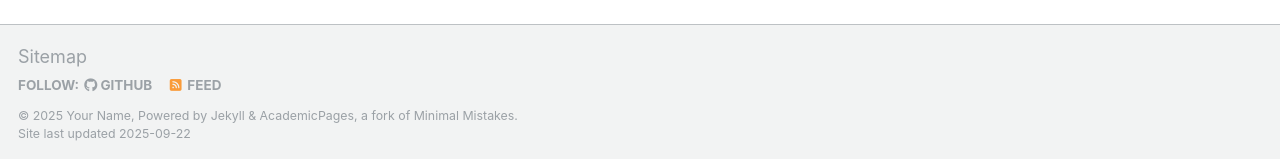
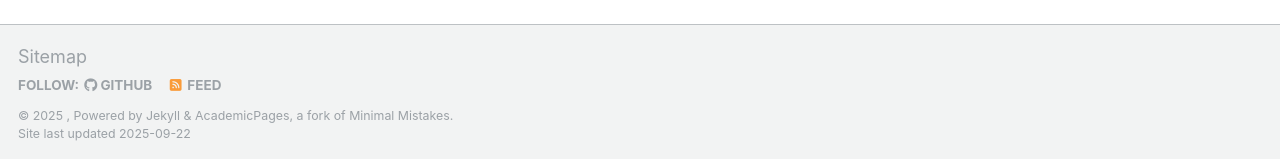
Before and after one commit to Joe-Xuu/joe-xuu.github.io, a Jekyll site: the page built from _pages/about.md, in a window 1280 px wide. Shown: the part 738-897 px from the top of the page. Built offline with Jekyll 4.4.1, drawn with Linux system fonts in a browser that asks for light colours.

Commit message:
Update footer.html

```diff
--- a/_includes/footer.html
+++ b/_includes/footer.html
@@ -20,6 +20,8 @@
 {% endif %}
 
 <div class="page__footer-copyright">
-  &copy; {{ site.time | date: '%Y' }} {{ site.name | default: site.title }}, {{ site.data.ui-text[site.locale].powered_by | default: "Powered by" }} <a href="http://jekyllrb.com" rel="nofollow">Jekyll</a> &amp; <a href="https://github.com/academicpages/academicpages.github.io">AcademicPages</a>, a fork of <a href="https://mademistakes.com/work/minimal-mistakes-jekyll-theme/" rel="nofollow">Minimal Mistakes</a>.<br />
+<!--   &copy; {{ site.time | date: '%Y' }} {{ site.name | default: site.title }}, {{ site.data.ui-text[site.locale].powered_by | default: "Powered by" }} <a href="http://jekyllrb.com" rel="nofollow">Jekyll</a> &amp; <a href="https://github.com/academicpages/academicpages.github.io">AcademicPages</a>, a fork of <a href="https://mademistakes.com/work/minimal-mistakes-jekyll-theme/" rel="nofollow">Minimal Mistakes</a>.<br />
+  Site last updated {{ "now" | date: '%Y-%m-%d' %}} -->
+  &copy; {{ site.time | date: '%Y' }} {{Kouzen Jo}}, {{ site.data.ui-text[site.locale].powered_by | default: "Powered by" }} <a href="http://jekyllrb.com" rel="nofollow">Jekyll</a> &amp; <a href="https://github.com/academicpages/academicpages.github.io">AcademicPages</a>, a fork of <a href="https://mademistakes.com/work/minimal-mistakes-jekyll-theme/" rel="nofollow">Minimal Mistakes</a>.<br />
   Site last updated {{ "now" | date: '%Y-%m-%d' %}}
 </div>
```
